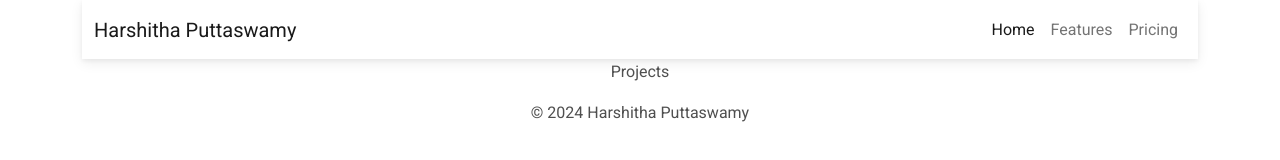
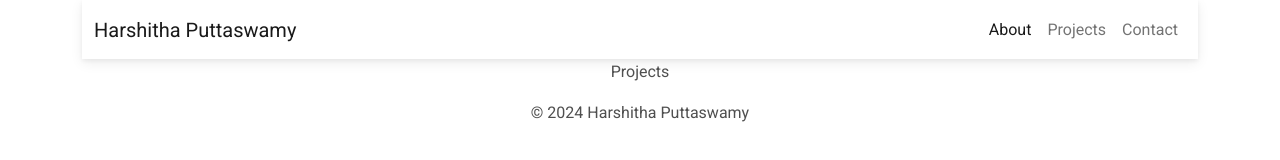
Before and after one commit to harshithaputtaswamy/portfolio, a React (Create React App) app: page / in a window 1280 px wide. Shown: the top 160 px of the page. Built offline with nearby package versions, Linux system fonts and the light colour scheme.

Commit message:
minor change

```diff
--- a/src/components/Header.js
+++ b/src/components/Header.js
@@ -33,14 +33,14 @@ const Header = () => {
                     <MDBNavbarNav right fullWidth={false} className='mb-2 mb-lg-0'>
                         <MDBNavbarItem>
                             <MDBNavbarLink active aria-current='page' href='#'>
-                                Home
+                                About
                             </MDBNavbarLink>
                         </MDBNavbarItem>
                         <MDBNavbarItem>
-                            <MDBNavbarLink href='#'>Features</MDBNavbarLink>
+                            <MDBNavbarLink href='#'>Projects</MDBNavbarLink>
                         </MDBNavbarItem>
                         <MDBNavbarItem>
-                            <MDBNavbarLink href='#'>Pricing</MDBNavbarLink>
+                            <MDBNavbarLink href='#'>Contact</MDBNavbarLink>
                         </MDBNavbarItem>
                     </MDBNavbarNav>
                 </MDBCollapse>
```
Also changed, not shown: 7 other files (tests, documents, lock files or other folders).
